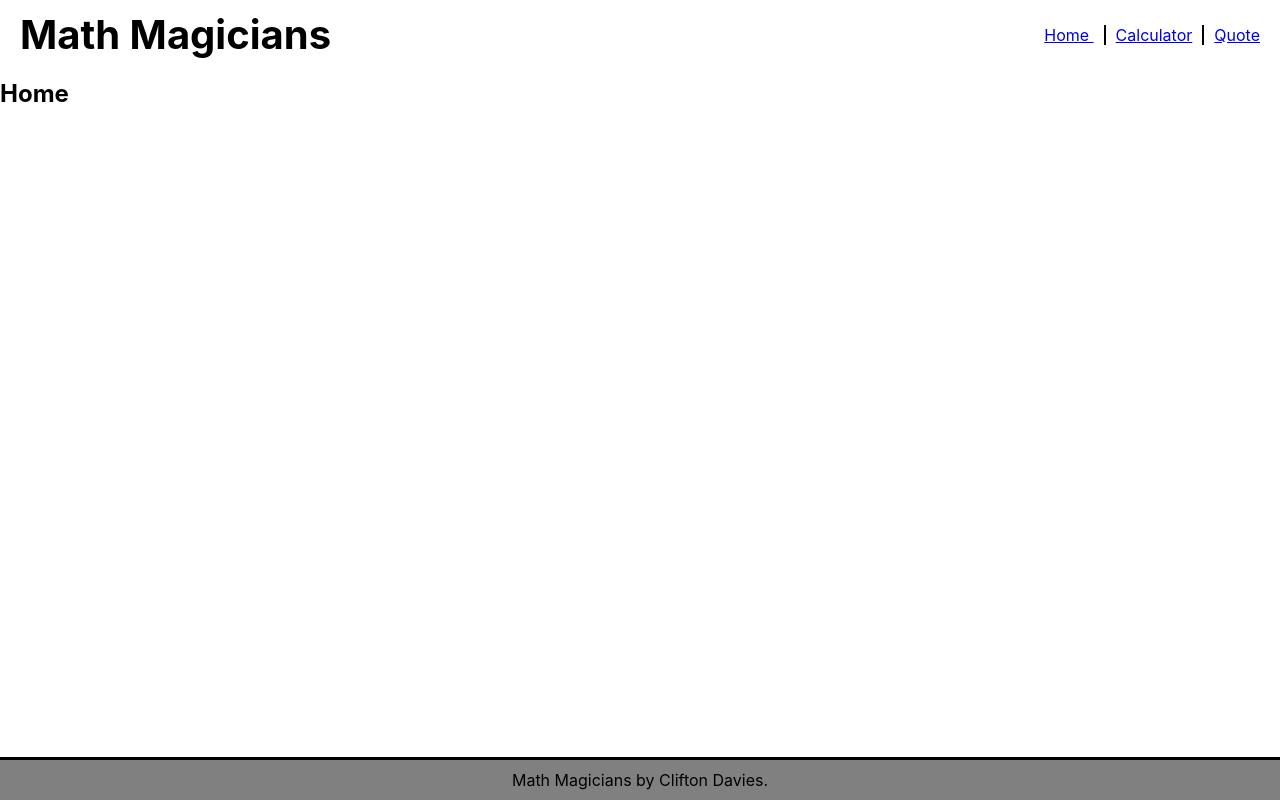
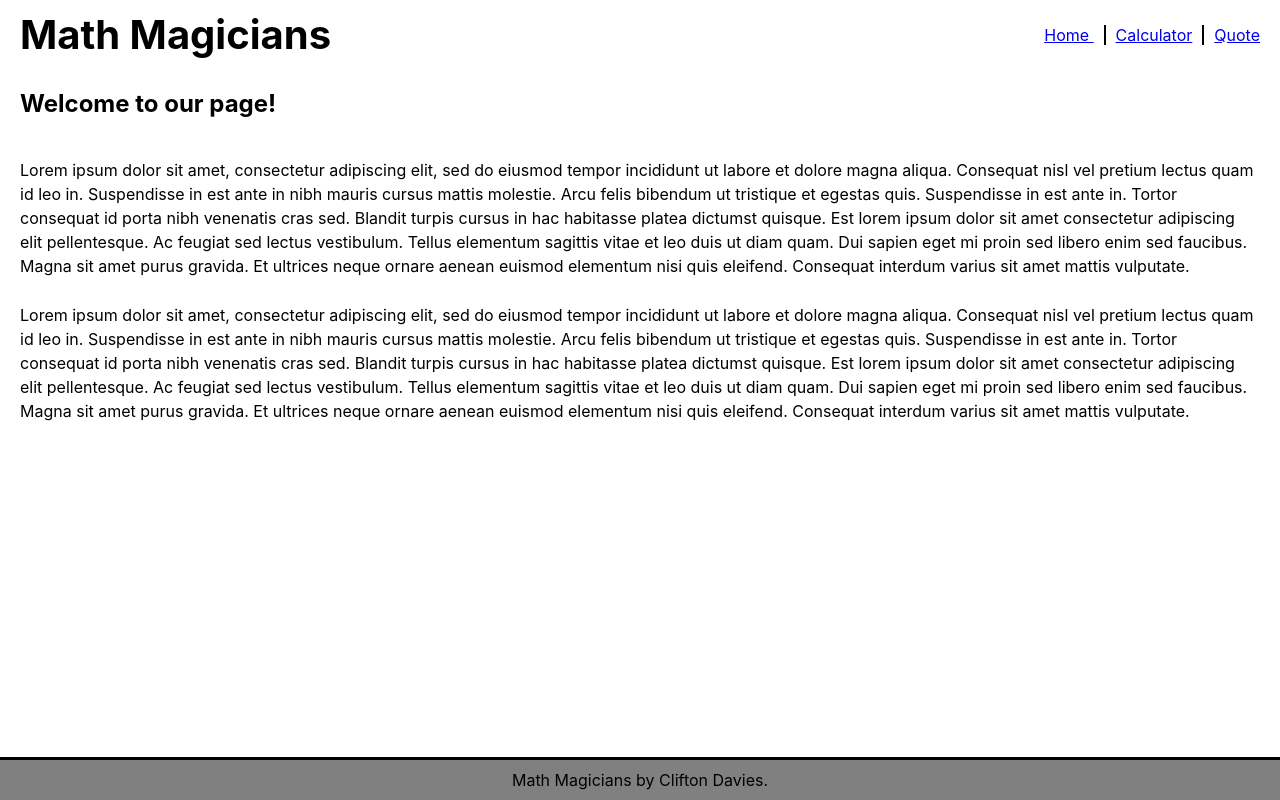
Before and after one commit to cliftondavies/Math-Magicians, a React (Create React App) app: page / in a window 1280 px wide. Built offline with nearby package versions, Linux system fonts and the light colour scheme.

Commit message:
Update and style home page

```diff
--- a/src/components/Home.js
+++ b/src/components/Home.js
@@ -1,7 +1,21 @@
-const Home = () => (
-  <h2>
-    Home
-  </h2>
-);
+const Home = () => {
+  const paragraph = 'Lorem ipsum dolor sit amet, consectetur adipiscing elit, sed do eiusmod tempor incididunt ut labore et dolore magna aliqua. Consequat nisl vel pretium lectus quam id leo in. Suspendisse in est ante in nibh mauris cursus mattis molestie. Arcu felis bibendum ut tristique et egestas quis. Suspendisse in est ante in. Tortor consequat id porta nibh venenatis cras sed. Blandit turpis cursus in hac habitasse platea dictumst quisque. Est lorem ipsum dolor sit amet consectetur adipiscing elit pellentesque. Ac feugiat sed lectus vestibulum. Tellus elementum sagittis vitae et leo duis ut diam quam. Dui sapien eget mi proin sed libero enim sed faucibus. Magna sit amet purus gravida. Et ultrices neque ornare aenean euismod elementum nisi quis eleifend. Consequat interdum varius sit amet mattis vulputate.';
+
+  return (
+    <main className="home">
+      <h2>
+        Welcome to our page!
+      </h2>
+
+      <p>
+        {paragraph}
+      </p>
+
+      <p>
+        {paragraph}
+      </p>
+    </main>
+  );
+};
 
 export default Home;
--- a/src/index.css
+++ b/src/index.css
@@ -38,6 +38,7 @@ code {
 .header {
   display: flex;
   justify-content: space-between;
+  margin-bottom: 30px;
   padding: 10px 20px 0 20px;
 }
 
@@ -77,3 +78,19 @@ code {
   background: grey;
   text-align: center
 }
+
+.home {
+  padding: 0 20px
+}
+
+.home h2 {
+  margin-bottom: 40px;
+}
+
+.home p {
+  line-height: 1.5;
+}
+
+.home p:first-of-type {
+  margin-bottom: 25px;
+}
```
